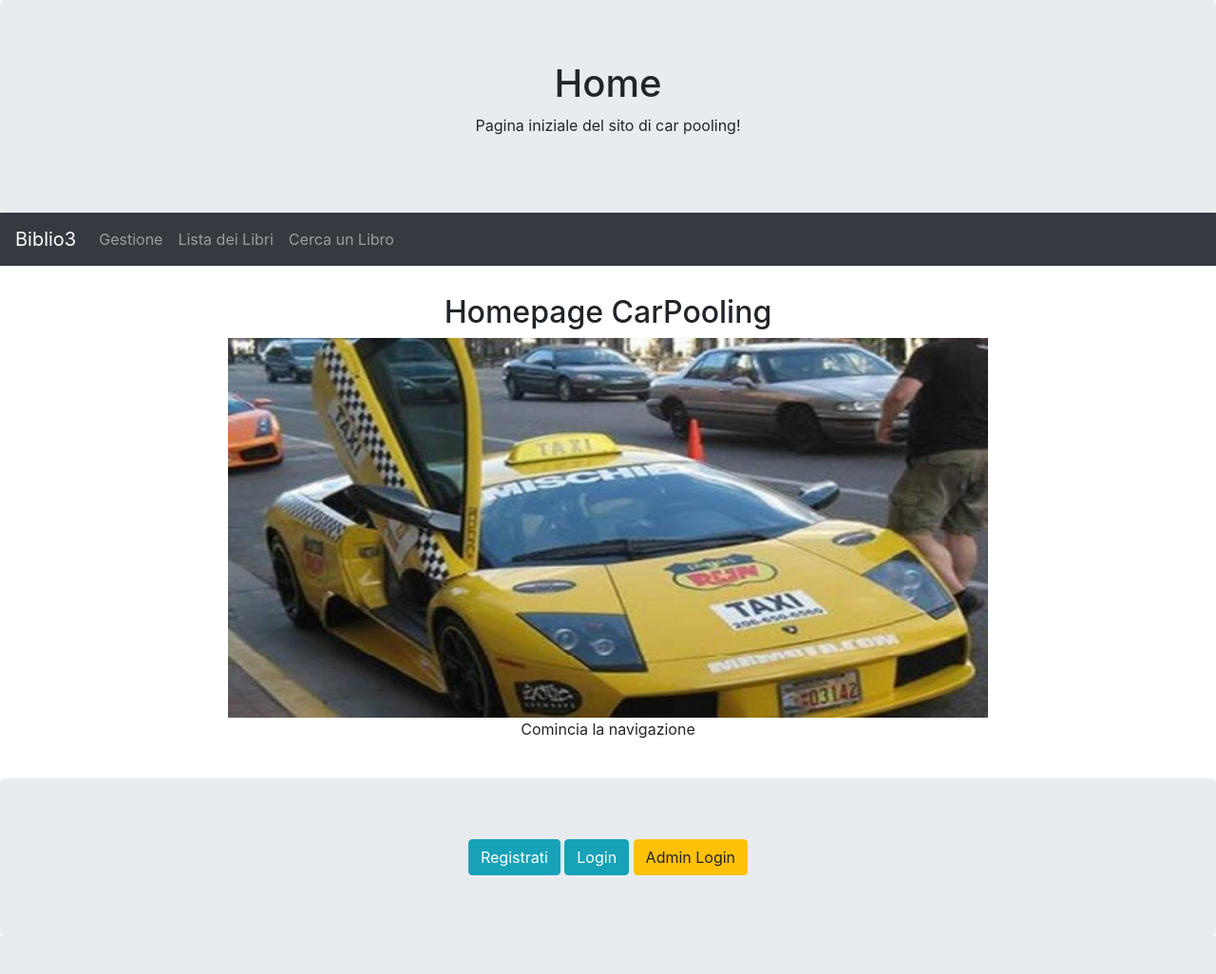
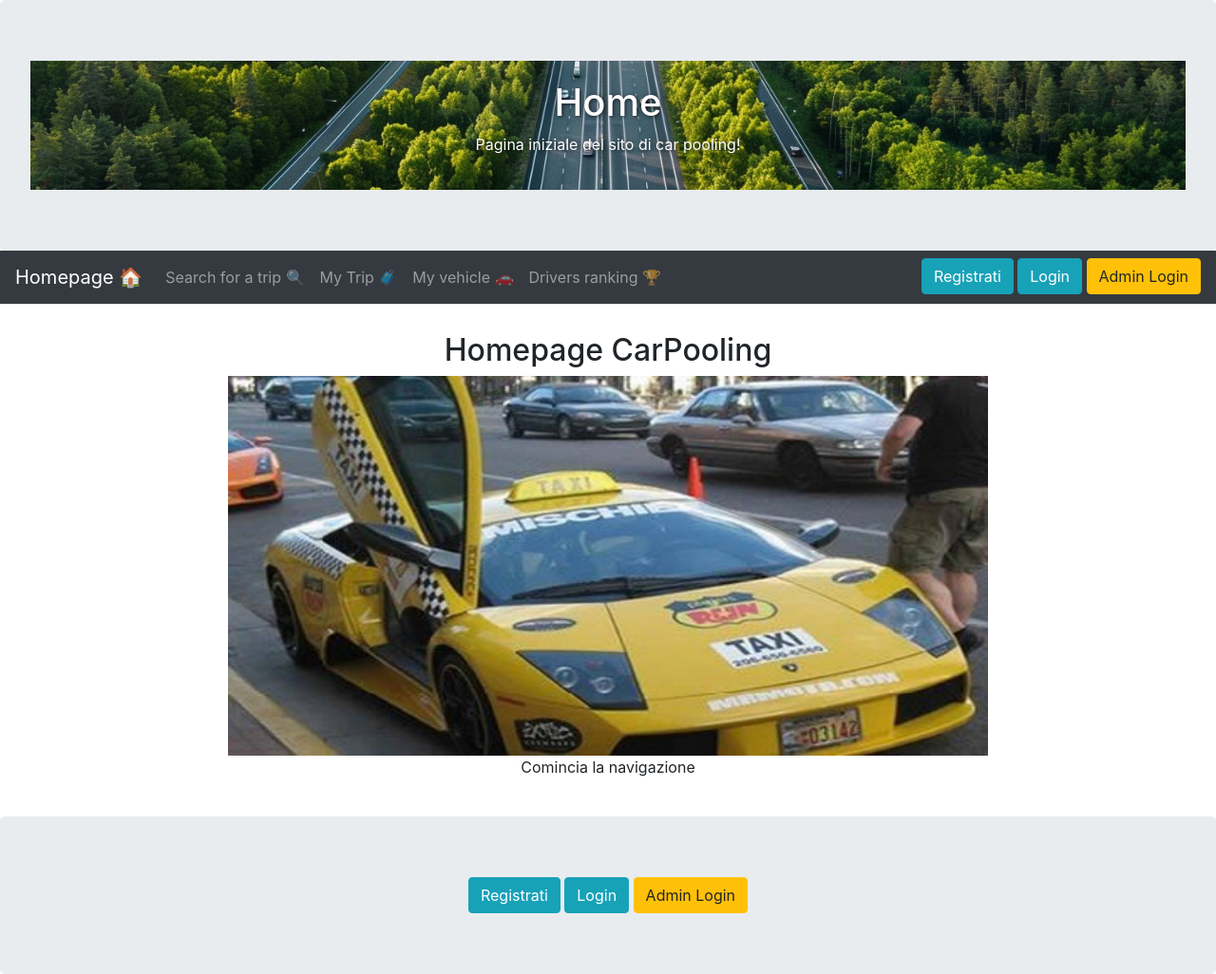
Before and after one commit to lucaAnza/CarPooling_website, a Django app: page / in a window 1280 px wide. Shown: the whole page at 95% size. Before the commit the page ends 986 px from the top, so only its background shows below. Run offline with Django 5.2, Linux system fonts and the light colour scheme; some libraries are stand-ins or nearby versions.

Commit message:
Improve front-end + change home-menu

```diff
--- a/CarPooling/CarPooling/views.py
+++ b/CarPooling/CarPooling/views.py
@@ -18,7 +18,6 @@ class UserCreateView(CreateView):
 
 
 """
-
 class BiblioCreateView(PermissionRequiredMixin, UserCreateView):
     permission_required = "is_staff"
     form_class = CreaUtenteBibliotecario
--- a/CarPooling/templates/basebs.html
+++ b/CarPooling/templates/basebs.html
@@ -12,6 +12,14 @@
   .fakeimg {
     height: 200px;
     background: #aaa;
+  }
+  .header-background {
+    background-image: url('/static/img/home_background.jpg');
+    background-size: cover;
+    background-position: center;
+    padding: 20px;
+    color: white;
+    text-shadow: 1px 1px 4px rgba(0, 0, 0, 0.7);
   }
   </style>
   {% endblock %}
@@ -62,28 +70,57 @@
 
 <nav class="navbar navbar-expand-sm bg-dark navbar-dark">
     {% block navbar %}
-    <a class="navbar-brand" href="{% url 'home' %}">Biblio3</a>
+    <a class="navbar-brand" href="{% url 'home' %}">Homepage 🏠 </a>
     <button class="navbar-toggler" type="button" data-toggle="collapse" data-target="#collapsibleNavbar">
       <span class="navbar-toggler-icon"></span>
     </button>
     <div class="collapse navbar-collapse" id="collapsibleNavbar">
-      <ul class="navbar-nav">
-
+      <ul class="navbar-nav w-100 d-flex">
 
         <li class="nav-item">
-          <a class="nav-link" href="{% url 'home' %}">Gestione</a>
+          <a class="nav-link" href="{% url 'home' %}">Search for a trip 🔍</a>
         </li>
 
         <li class="nav-item">
-          <a class="nav-link" href="{% url 'home' %}">Lista dei Libri</a>
+          <a class="nav-link" href="{% url 'home' %}">My Trip 🧳</a>
         </li>
 
         <li class="nav-item">
-          <a class="nav-link" href="{% url 'home' %}">Cerca un Libro</a>
+          <a class="nav-link" href="{% url 'home' %}">My vehicle 🚗</a>
         </li>
+
+        <li class="nav-item">
+          <a class="nav-link" href="{% url 'home' %}">Drivers ranking 🏆</a>
+        </li>
+
+
+        {% if user.is_authenticated %} {# deprecation! https://docs.djangoproject.com/en/5.0/releases/4.1/#features-deprecated-in-4-1 #}
+          <li class="nav-item ml-auto"></li>
+          <form id="logout-form" method="post" action="{% url 'logout' %}">
+          {% csrf_token %}
+          <button type="submit" class="btn btn-info">Log out</button>
+          </form>
+          </br>
+          </li>
+        {% else %}
+        <li class="nav-item ml-auto">
+          <a class="btn btn-info" href="{% url 'register' %}" role="button">Registrati</a>
+          <a class="btn btn-info" href="{% url 'login' %}" role="button">Login</a>
+          <a class="btn btn-warning" href="/admin/" role="button">Admin Login</a>
+        </li>
+        {% endif %}
+
+
+
+
+
+
+
 
       </ul>
     </div>
+
+
     {% endblock %}
   </nav>
 
--- a/CarPooling/templates/home.html
+++ b/CarPooling/templates/home.html
@@ -5,9 +5,12 @@
 {% block title %} Car Pooling Home {% endblock %}
 
 {% block header1 %}
-  <h1>Home</h1>
-  <p>Pagina iniziale del sito di car pooling!</p>
+  <div class="header-background">
+    <h1>Home</h1>
+    <p>Pagina iniziale del sito di car pooling!</p>
+  </div>
 {% endblock %}
+
 
 {% block content %}
 
```
Also changed, not shown: CarPooling/templates/base.html (deleted, +0 -14 lines), CarPooling/templates/base_extended.html (deleted, +0 -26 lines), CarPooling/db.sqlite3, CarPooling/static/img/home_background.jpg (added).
